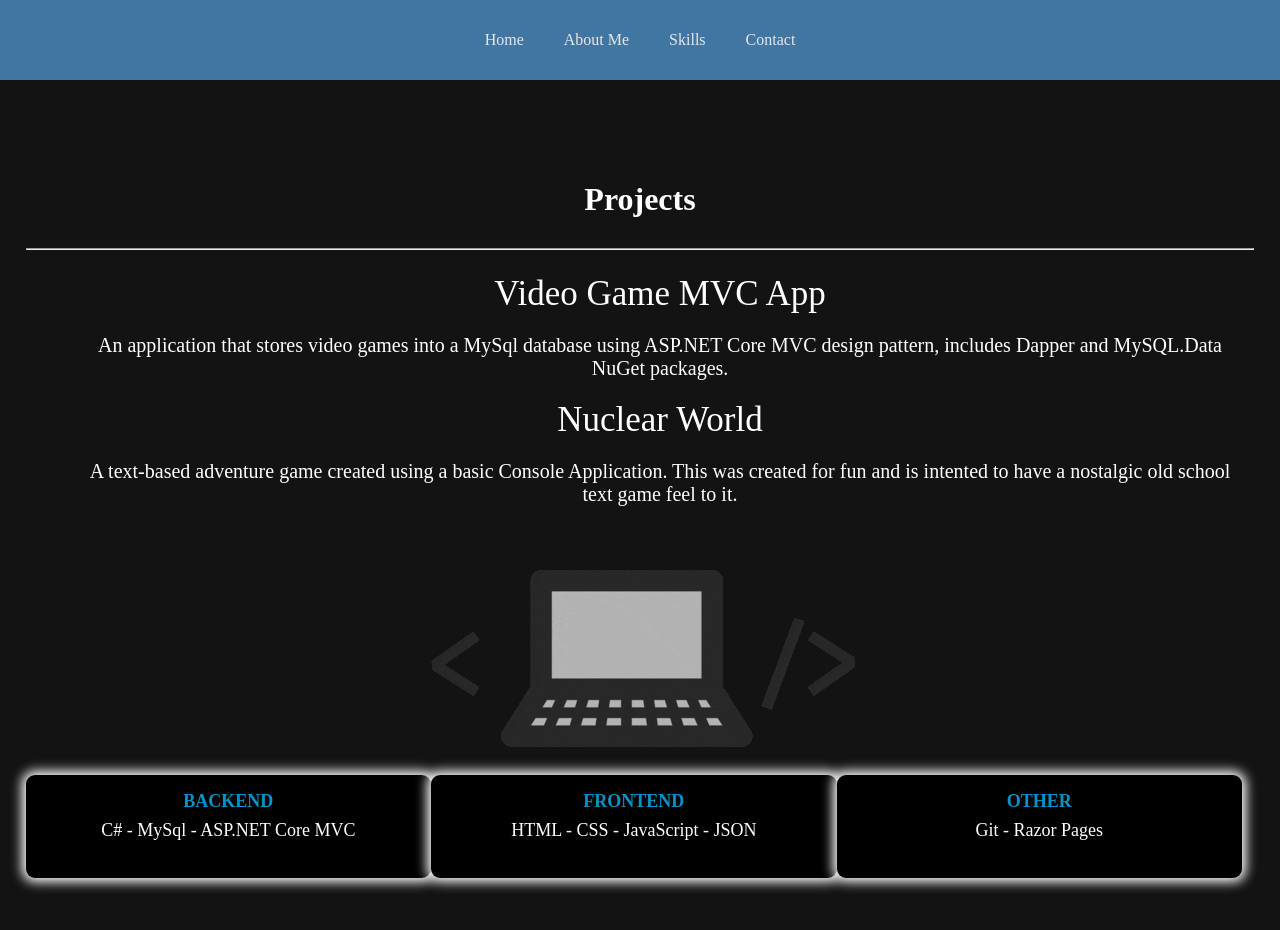
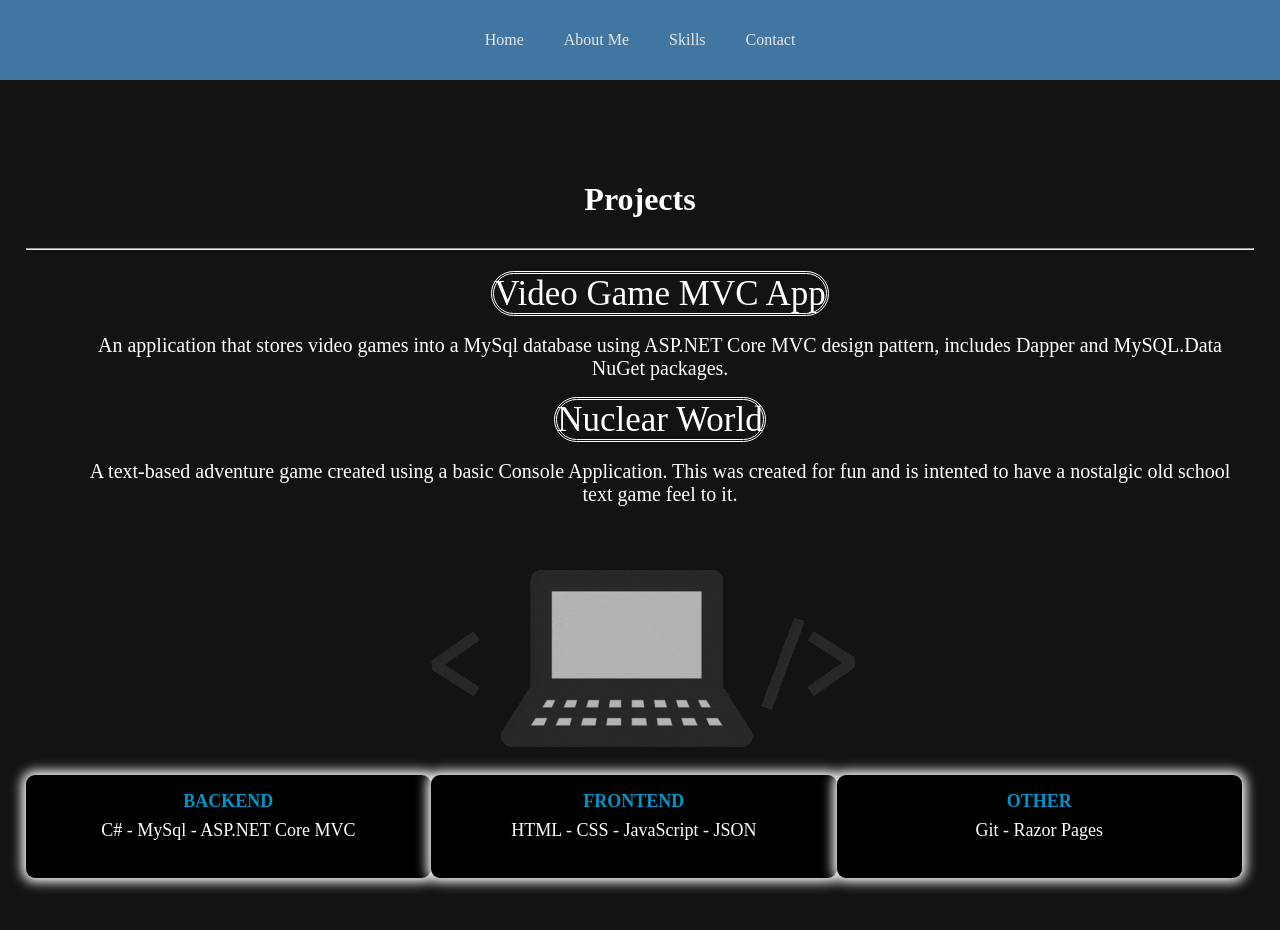
Before and after one commit to SethBowman/personal-site, a React (Create React App) app: page /skills in a window 1280 px wide. Shown: the top 930 px of the page. Built offline with nearby package versions, Linux system fonts and the light colour scheme; a web font is replaced by a local one.

Commit message:
changed styling to anchors on skills page

```diff
--- a/src/components/Skills/Skills.module.css
+++ b/src/components/Skills/Skills.module.css
@@ -66,4 +66,7 @@ html {
     font-size: 35px;
     text-decoration: none;
     color: white;
+    border-color: white;
+    border-style: double;
+    border-radius: 25px;
 }
```
